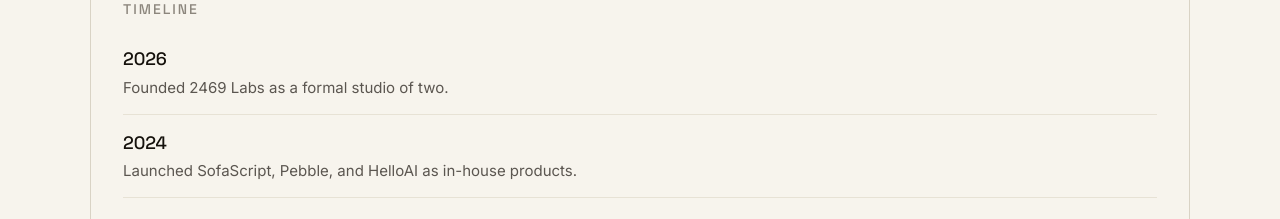
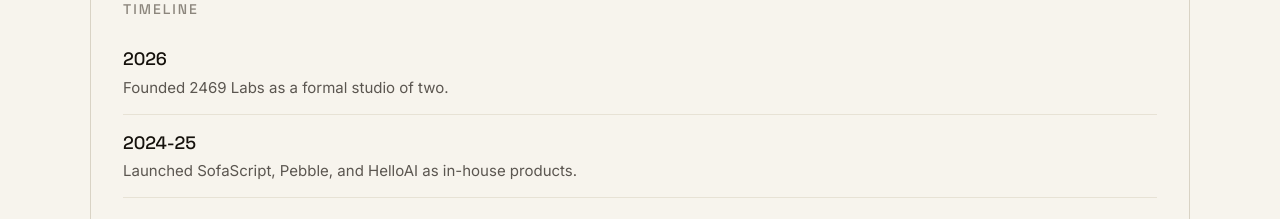
Before and after one commit to Piyush142/labs-portfolio, a React (Vite) app: page /about in a window 1280 px wide. Shown: the part 1720-1939 px from the top of the page. Built offline with nearby package versions, Linux system fonts and the light colour scheme.

Commit message:
Update about.ts

```diff
--- a/src/data/about.ts
+++ b/src/data/about.ts
@@ -42,7 +42,7 @@
     entries: ['Founded 2469 Labs as a formal studio of two.'],
   },
   {
-    year: '2024',
+    year: '2024-25',
     entries: [
       'Launched SofaScript, Pebble, and HelloAI as in-house products.',
       'Quiet expansion into AI-augmented client work.',
```
